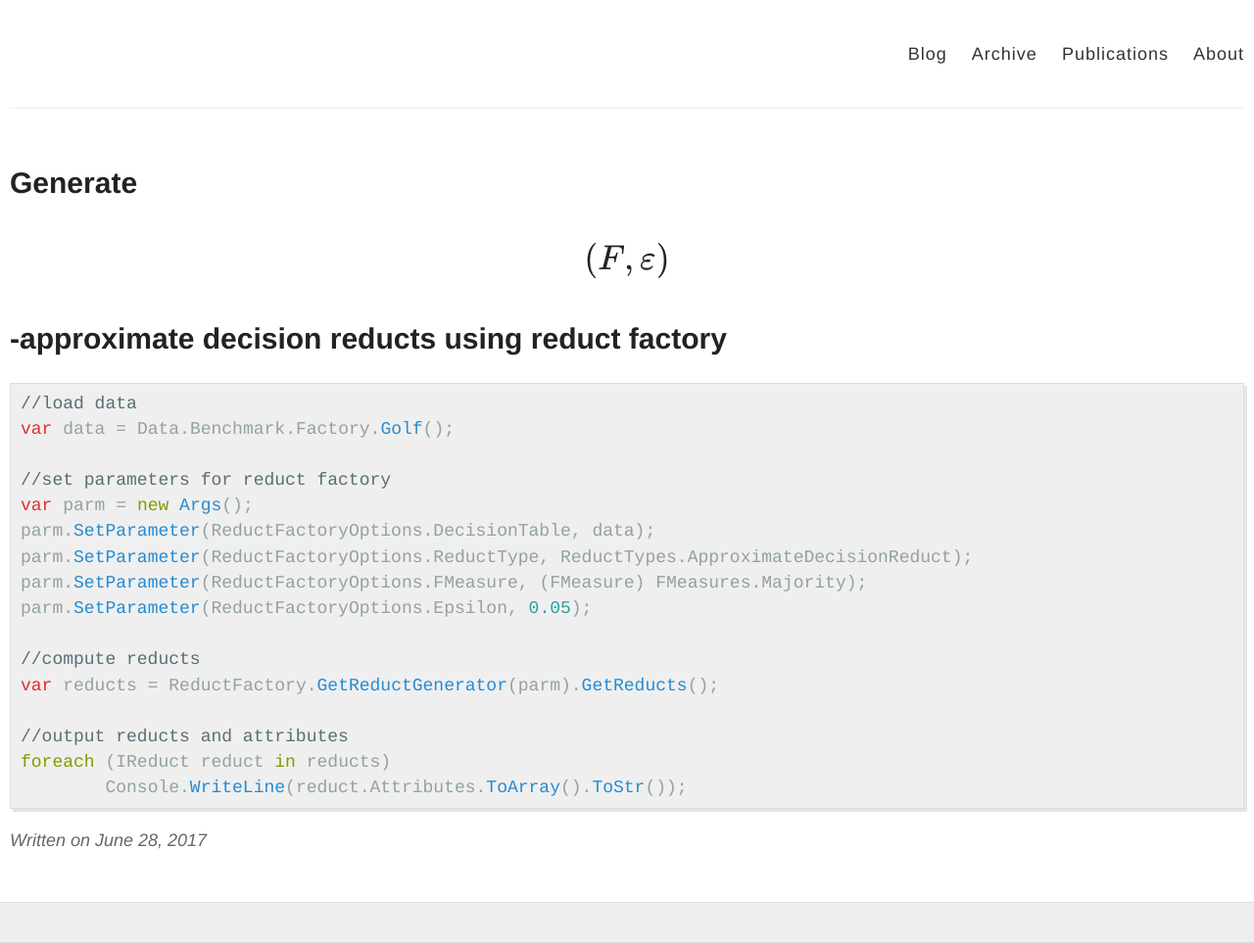
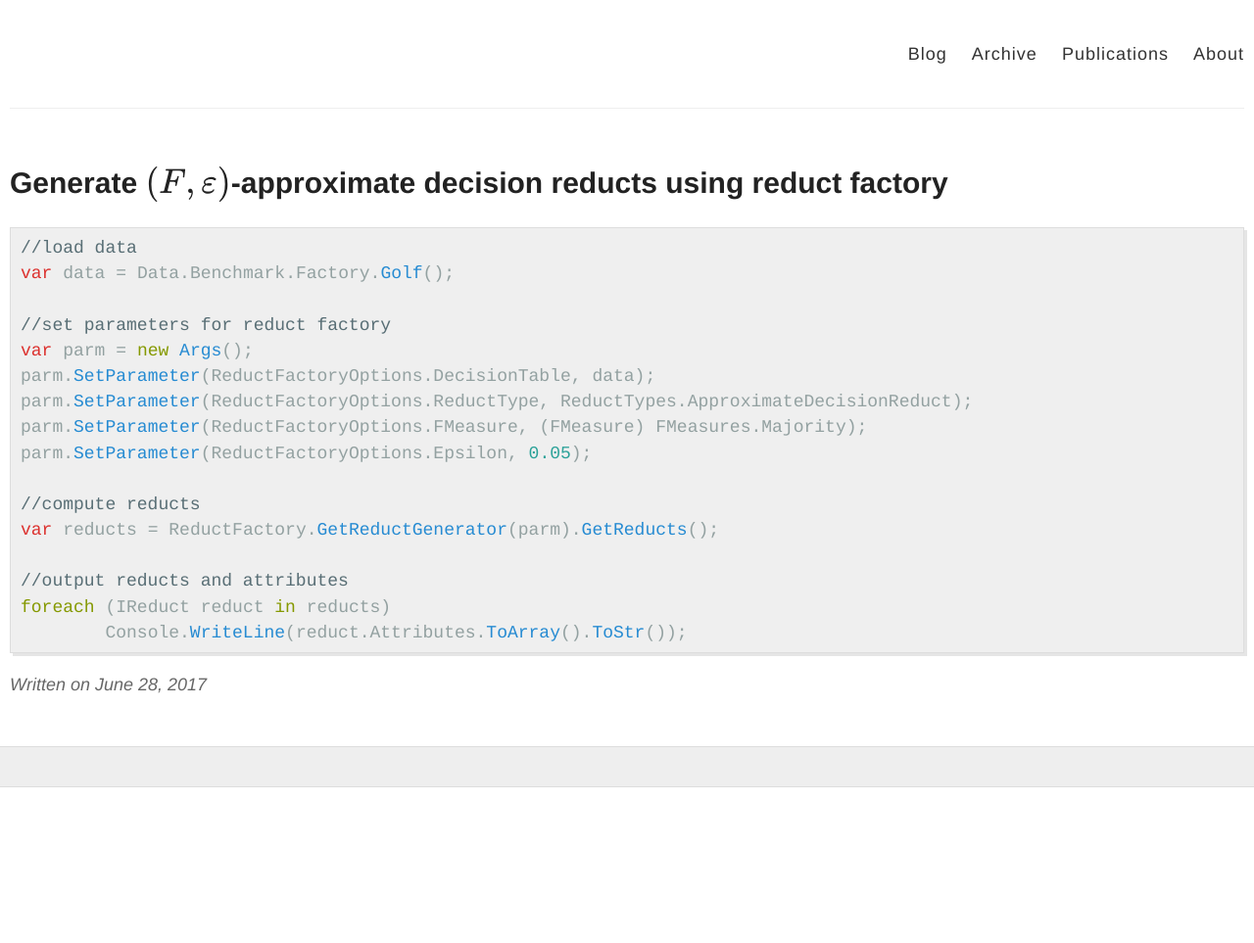
Before and after one commit to nrough/jekyll-now, a Jekyll site: the page built from _posts/2017-06-28-Generate-Approximate-Decision-Reducts-Using-Factory.md, in a window 1280 px wide. Shown: the whole page at 98% size. Built offline with Jekyll 4.4.1, drawn with Linux system fonts in a browser that asks for light colours; formulas are drawn with MathJax 3; after the commit the page ends 900 px from its top, so only the background shows below that.

```diff
--- a/_posts/2017-06-28-Generate-Approximate-Decision-Reducts-Using-Factory.md
+++ b/_posts/2017-06-28-Generate-Approximate-Decision-Reducts-Using-Factory.md
@@ -1,6 +1,6 @@
 ---
 layout: post
-title:  Generate $$(F,\varepsilon)$$-approximate decision reducts using reduct factory
+title:  Generate \( (F, \varepsilon) \\\)-approximate decision reducts using reduct factory
 tags:
 - reducts
 - samples
```
